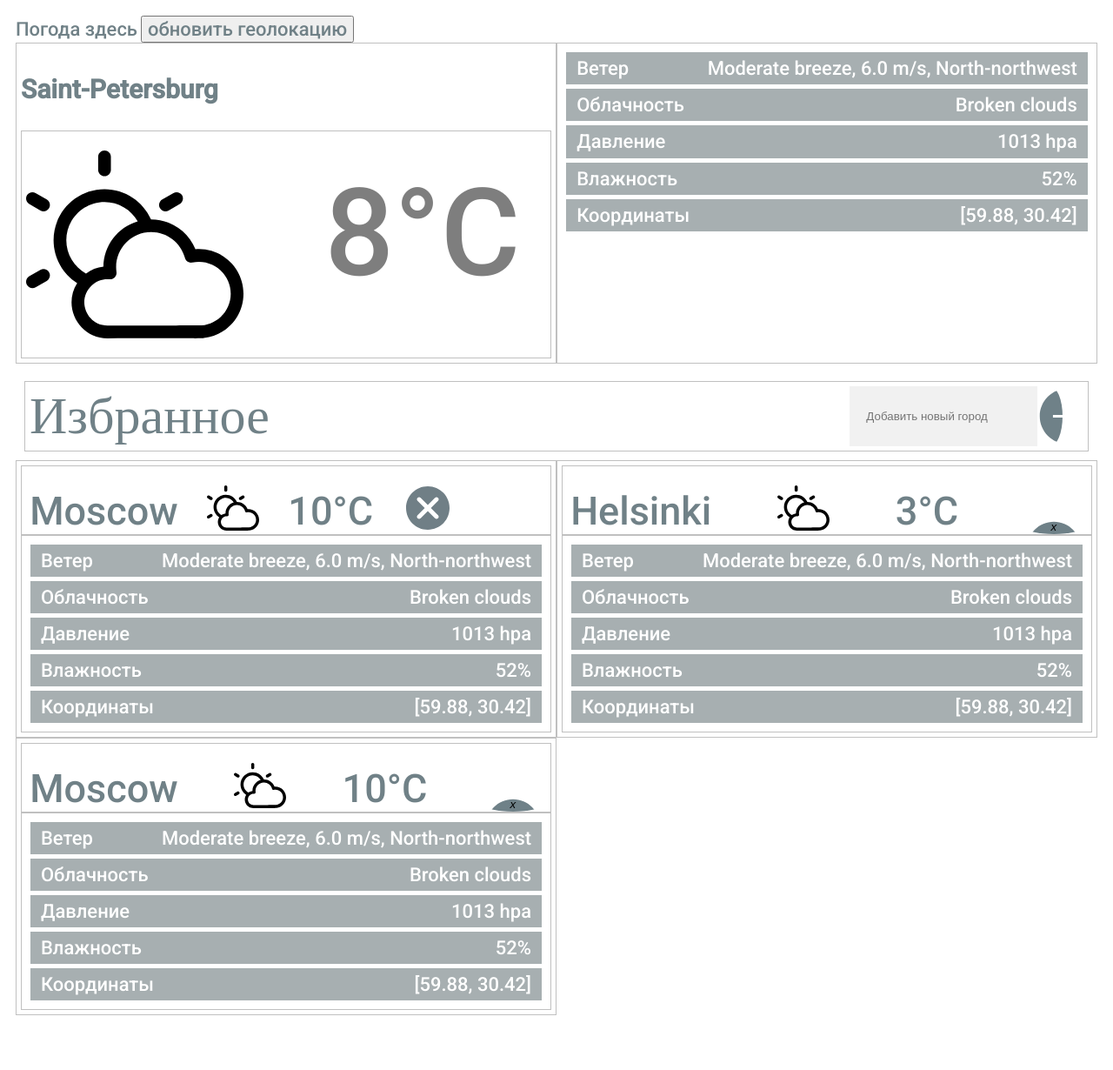
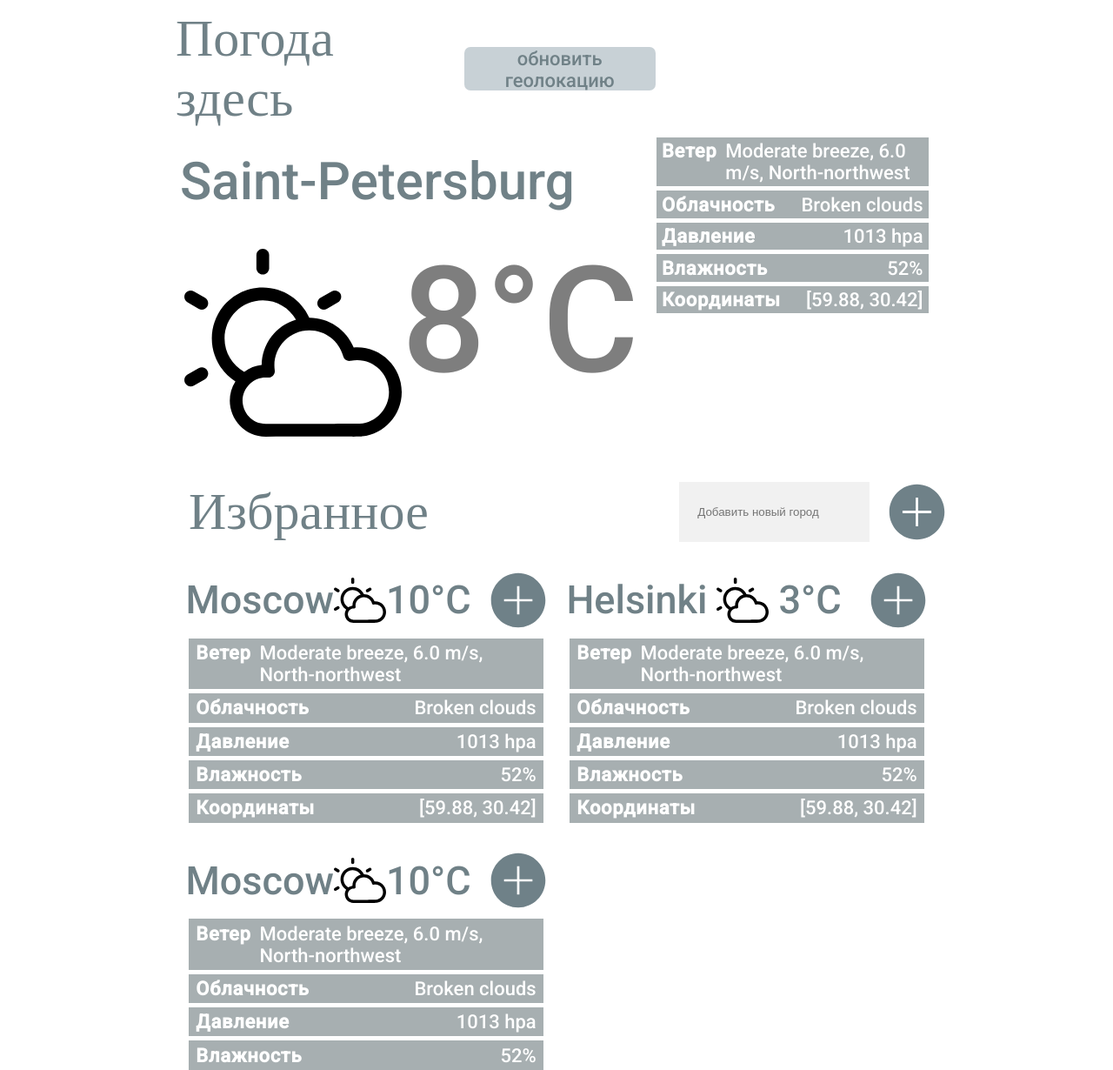
Before and after one commit to melZula/Web-ITMO-2, a plain HTML site: page 1/index.html in a window 1280 px wide. Shown: the top 1230 px of the page at 87% size. Before the commit the page ends 1185 px from the top, so only its background shows below. Drawn offline with Linux system fonts and the light colour scheme.

Commit message:
looks pretty nice

```diff
--- a/1/index.html
+++ b/1/index.html
@@ -10,7 +10,7 @@
     <body>
         <header>
             <a>Погода здесь</a>
-            <button>
+            <button class="update">
                 <a>обновить геолокацию</a>
             </button>
         </header>
@@ -25,23 +25,23 @@
             <div class="props">
                 <ul>
                     <li>
-                        <span>Ветер</span>
+                        <b>Ветер</b>
                         <span>Moderate breeze, 6.0 m/s, North-northwest</span>
                     </li>
                     <li>
-                        <span>Облачность</span>
+                        <b>Облачность</b>
                         <span>Broken clouds</span>
                     </li>
                     <li>
-                        <span>Давление</span>
+                        <b>Давление</b>
                         <span>1013 hpa</span>
                     </li>
                     <li>
-                        <span>Влажность</span>
+                        <b>Влажность</b>
                         <span>52%</span>
                     </li>
                     <li>
-                        <span>Координаты</span>
+                        <b>Координаты</b>
                         <span>[59.88, 30.42]</span>
                     </li>
                 </ul>
@@ -60,29 +60,28 @@
                     <span>Moscow</span>
                     <img src="images/cloudy.svg">
                     <span>10°C</span>
-                    <img src="images/icons8-cancel.svg">
                     <button class="btn"></button>
                 </div>
                 <div class="props">
                     <ul>
                         <li>
-                            <span>Ветер</span>
+                            <b>Ветер</b>
                             <span>Moderate breeze, 6.0 m/s, North-northwest</span>
                         </li>
                         <li>
-                            <span>Облачность</span>
+                            <b>Облачность</b>
                             <span>Broken clouds</span>
                         </li>
                         <li>
-                            <span>Давление</span>
+                            <b>Давление</b>
                             <span>1013 hpa</span>
                         </li>
                         <li>
-                            <span>Влажность</span>
+                            <b>Влажность</b>
                             <span>52%</span>
                         </li>
                         <li>
-                            <span>Координаты</span>
+                            <b>Координаты</b>
                             <span>[59.88, 30.42]</span>
                         </li>
                     </ul>
@@ -93,28 +92,28 @@
                     <span>Helsinki</span>
                     <img src="images/cloudy.svg">
                     <span>3°C</span>
-                    <button class="btn"><i>x</i></button>
+                    <button class="btn"></button>
                 </div>
                 <div class="props">
                     <ul>
                         <li>
-                            <span>Ветер</span>
+                            <b>Ветер</b>
                             <span>Moderate breeze, 6.0 m/s, North-northwest</span>
                         </li>
                         <li>
-                            <span>Облачность</span>
+                            <b>Облачность</b>
                             <span>Broken clouds</span>
                         </li>
                         <li>
-                            <span>Давление</span>
+                            <b>Давление</b>
                             <span>1013 hpa</span>
                         </li>
                         <li>
-                            <span>Влажность</span>
+                            <b>Влажность</b>
                             <span>52%</span>
                         </li>
                         <li>
-                            <span>Координаты</span>
+                            <b>Координаты</b>
                             <span>[59.88, 30.42]</span>
                         </li>
                     </ul>
@@ -125,28 +124,28 @@
                     <span>Moscow</span>
                     <img src="images/cloudy.svg">
                     <span>10°C</span>
-                    <button class="btn"><i>x</i></button>
+                    <button class="btn"></button>
                 </div>
                 <div class="props">
                     <ul>
                         <li>
-                            <span>Ветер</span>
+                            <b>Ветер</b>
                             <span>Moderate breeze, 6.0 m/s, North-northwest</span>
                         </li>
                         <li>
-                            <span>Облачность</span>
+                            <b>Облачность</b>
                             <span>Broken clouds</span>
                         </li>
                         <li>
-                            <span>Давление</span>
+                            <b>Давление</b>
                             <span>1013 hpa</span>
                         </li>
                         <li>
-                            <span>Влажность</span>
+                            <b>Влажность</b>
                             <span>52%</span>
                         </li>
                         <li>
-                            <span>Координаты</span>
+                            <b>Координаты</b>
                             <span>[59.88, 30.42]</span>
                         </li>
                     </ul>
--- a/1/style.css
+++ b/1/style.css
@@ -4,16 +4,25 @@
     flex-direction: column;
 }
 div {
-    border: 1px solid silver;
+    /* border: 1px solid silver; */
     padding: 5px;
 }
-a, span, h3 {
+a, span, h3, b {
     font-family: 'Roboto', sans-serif;
     font-size: 22px;
     color: #708187;
 }
 h3 {
-    font-size: 30px;
+    font-size: 60px;
+    font-weight: normal;
+    margin: 20px 0;
+}
+header {
+    display: flex;
+    justify-content: space-between;
+    width: 100%;
+    align-items: center;
+
 }
 @media (min-width: 1024px) {
     section {
@@ -23,6 +32,25 @@
     }
     .favorites {
         grid-template-columns: repeat(2,minmax(360px,1fr));
+    }
+    button.update {
+        border: 0;
+        background-color: #c8d1d6;
+        background-image: none;
+        border-radius: 7px;
+        width: 40%;
+        height: 50px;
+    }
+    button.update * {
+        visibility: visible !important;
+    }
+    header {
+        width: 63%;
+    }
+}
+@media (min-width: 1280px) {
+    body {
+        margin: auto 15%;
     }
 }
 section .main-sity {
@@ -53,9 +81,8 @@
     justify-content: space-between;
 }
 .main-sity span {
-    font-size: 140px;
+    font-size: 170px;
     padding-right: 5%;
-    padding-top: 5%;
     color: #7e7e7e;
 }
 .main-sity img {
@@ -70,7 +97,7 @@
     margin: 10px;
     margin-top: 20px;
 }
-.fv span {
+.fv span, header>a {
     font-family: 'Times New Roman', Times, serif;
     font-size: 60px;
     order: -3;
@@ -93,13 +120,17 @@
     display: flex;
     justify-content: space-between;
     padding: 3% 1.5% 0 1.5%;
-    align-items: end;
+    align-items: center;
 }
 .fvheader span {
     font-size: 45px;
 }
-.props span {
+.props span, .props b {
     color: white;
+}
+.props b {
+    letter-spacing: 0.03em;
+    margin-right: 10px;
 }
 button.btn {
     border: 0;
@@ -107,17 +138,17 @@
     border-radius: 50%;
     background-size: cover;
     background-image: url(images/icons8-plus.svg);
-    width: 68px;
+    min-width: 68px;
+    min-height: 68px;
+    margin-left: 20px;
 }
-/* button.btn:hover {
+header button {
+    background-image: url(images/icons8-update-left-rotation-24.png);
+    border: 0;
     background-size: cover;
-} */
-
-/* button.btn {
-    font-size: 60px;
-    border-radius: 50px;
-    background-color: #708087;
-    border: none;
-    margin-right: 30px;
-    width: 70px;
-} */
+    width: 48px;
+    height: 48px;
+}
+button.update * {
+    visibility: hidden;
+}
```
Also changed, not shown: 1/images/icons8-update-left-rotation-24.png (added).
